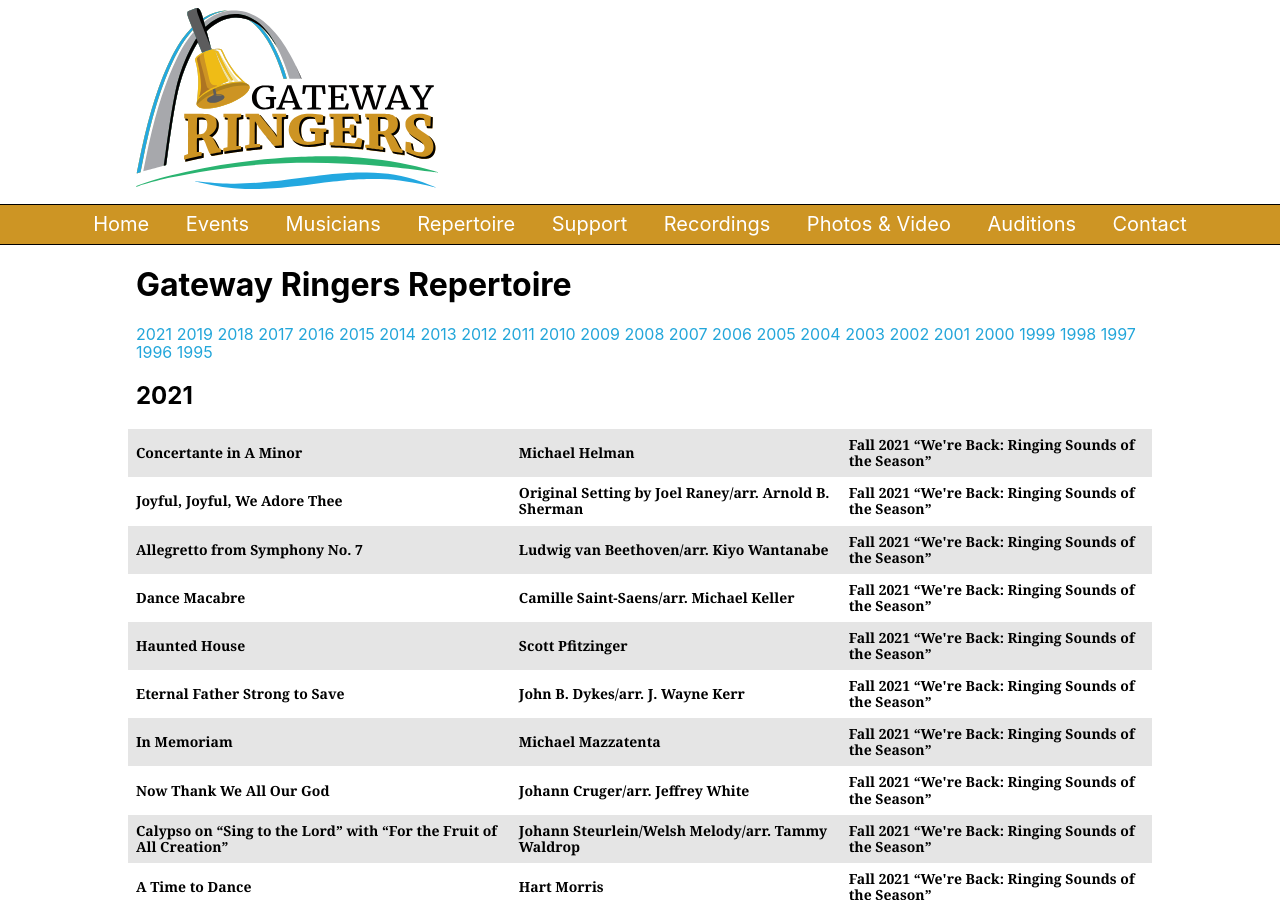
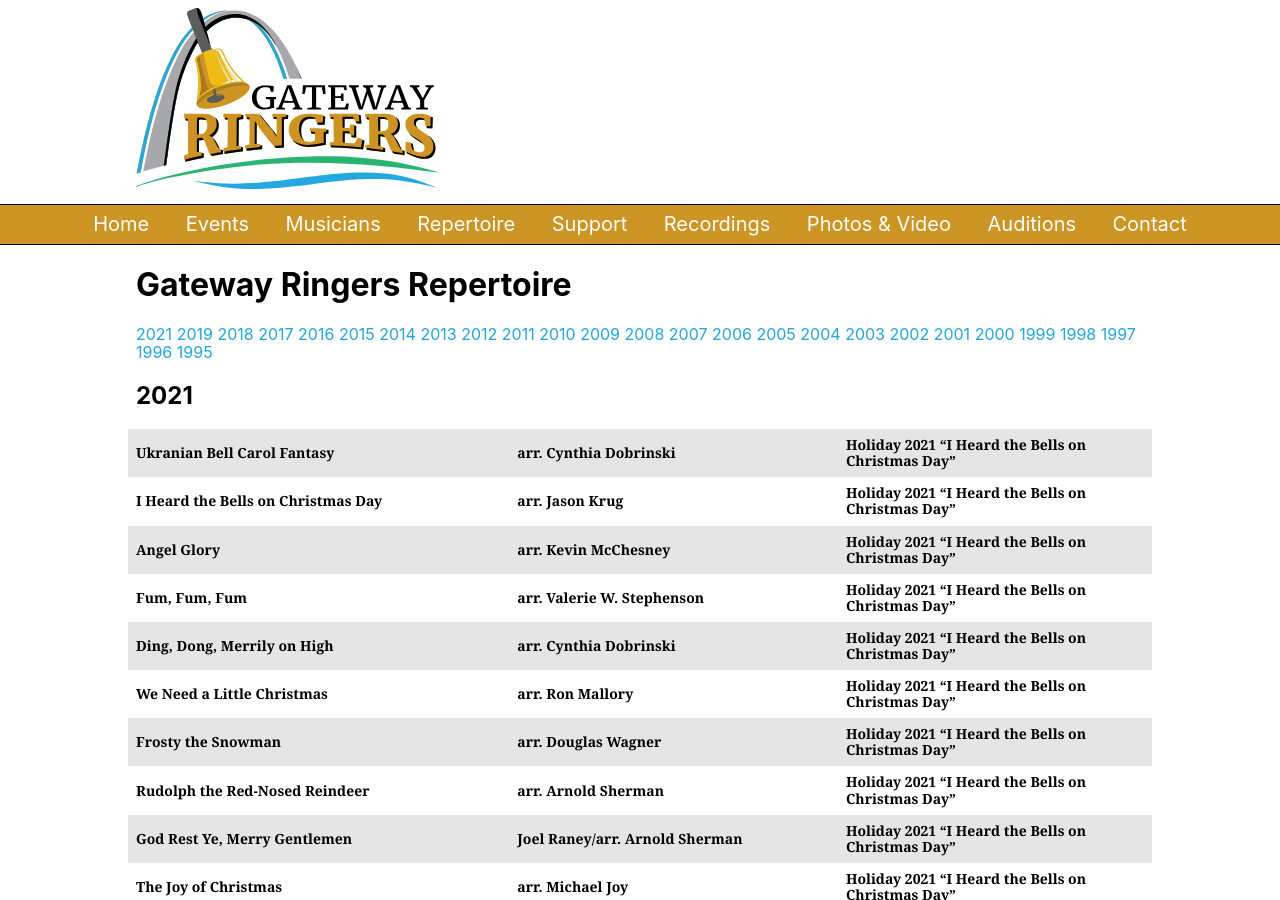
Before and after one commit to GatewayRingers/GatewayRingers.github.io, a Jekyll site: the page built from repertoire.html, in a window 1280 px wide and 900 px high. Built offline with Jekyll 4.4.1, drawn with Linux system fonts in a browser that asks for light colours; nearby versions of some CDN libraries; some of the changed text lies outside the part shown.

Commit message:
Update annual_repertoires.yml

```diff
--- a/_data/annual_repertoires.yml
+++ b/_data/annual_repertoires.yml
@@ -1,5 +1,38 @@
 - year: 2021
   pieces:
+    - title: Ukranian Bell Carol Fantasy
+      composer: arr. Cynthia Dobrinski
+      concert: "Holiday 2021 “I Heard the Bells on Christmas Day”"
+    - title: I Heard the Bells on Christmas Day
+      composer: arr. Jason Krug
+      concert: "Holiday 2021 “I Heard the Bells on Christmas Day”"
+    - title: Angel Glory
+      composer: arr. Kevin McChesney
+      concert: "Holiday 2021 “I Heard the Bells on Christmas Day”"
+    - title: Fum, Fum, Fum
+      composer: arr. Valerie W. Stephenson
+      concert: "Holiday 2021 “I Heard the Bells on Christmas Day”"
+    - title: Ding, Dong, Merrily on High
+      composer: arr. Cynthia Dobrinski
+      concert: "Holiday 2021 “I Heard the Bells on Christmas Day”"
+    - title: We Need a Little Christmas
+      composer: arr. Ron Mallory
+      concert: "Holiday 2021 “I Heard the Bells on Christmas Day”"
+    - title: Frosty the Snowman
+      composer: arr. Douglas Wagner
+      concert: "Holiday 2021 “I Heard the Bells on Christmas Day”"
+    - title: Rudolph the Red-Nosed Reindeer
+      composer: arr. Arnold Sherman
+      concert: "Holiday 2021 “I Heard the Bells on Christmas Day”"
+    - title: God Rest Ye, Merry Gentlemen
+      composer: Joel Raney/arr. Arnold Sherman
+      concert: "Holiday 2021 “I Heard the Bells on Christmas Day”"
+    - title: The Joy of Christmas
+      composer: arr. Michael Joy
+      concert: "Holiday 2021 “I Heard the Bells on Christmas Day”"
+    - title: Have Yourself a Merry Little Christmas
+      composer: arr. Douglas E. Wagner
+      concert: "Holiday 2021 “I Heard the Bells on Christmas Day”"
     - title: Concertante in A Minor
       composer: Michael Helman
       concert: "Fall 2021 “We're Back: Ringing Sounds of the Season”"
@@ -33,6 +66,7 @@
     - title: Hallelujah
       composer: Leonard Cohen/arr. Joel Raney
       concert: "Fall 2021 “We're Back: Ringing Sounds of the Season”"
+
 
 - year: 2019
   pieces:
```
